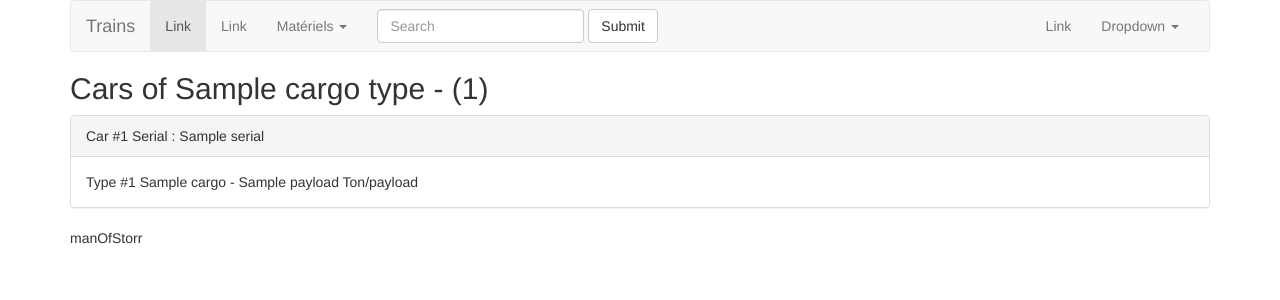
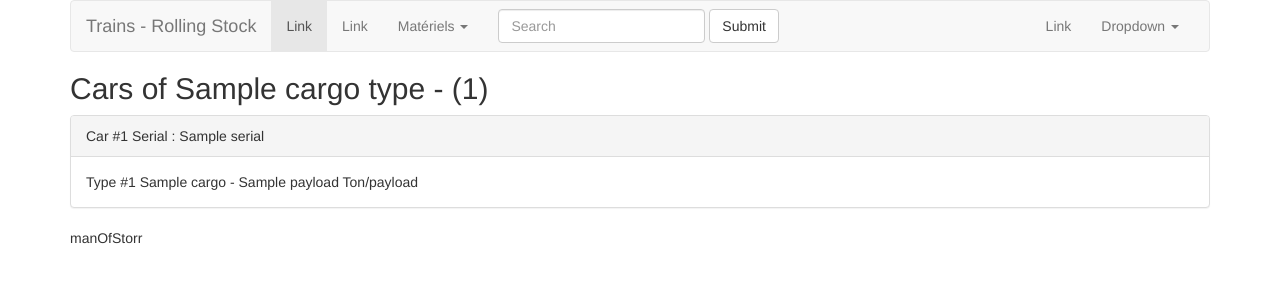
Before and after one commit to manofstorr/trains, a PHP site: template src/Views/car/carCollection.html.twig in a window 1280 px wide. Shown: the top 300 px of the page. Run offline with PHP 8.4, Linux system fonts and the light colour scheme; the template is opened without the code that fills it: most values are stand-ins (such as "Sample title", 1, 10 or a date in 2020); some libraries are stand-ins or nearby versions.

Commit message:
renaming project

```diff
--- a/src/Views/layout/mainlayout.html.twig
+++ b/src/Views/layout/mainlayout.html.twig
@@ -3,7 +3,7 @@
 <head>
     <meta charset="utf-8"/>
     <link href="{{ asset('lib/bootstrap/css/bootstrap.css') }}" rel="stylesheet"/>
-    <title>Trains :: {% block titlecontent %}{% endblock %}</title>
+    <title>Trains-RS :: {% block titlecontent %}{% endblock %}</title>
 </head>
 <body>
 <div class="container">
--- a/src/Views/layout/navbar.html.twig
+++ b/src/Views/layout/navbar.html.twig
@@ -8,7 +8,7 @@
                 <span class="icon-bar"></span>
                 <span class="icon-bar"></span>
             </button>
-            <a class="navbar-brand" href="{{ path('home') }}">Trains</a>
+            <a class="navbar-brand" href="{{ path('home') }}">Trains - Rolling Stock</a>
         </div>
 
         <!-- Collect the nav links, forms, and other content for toggling -->
```
